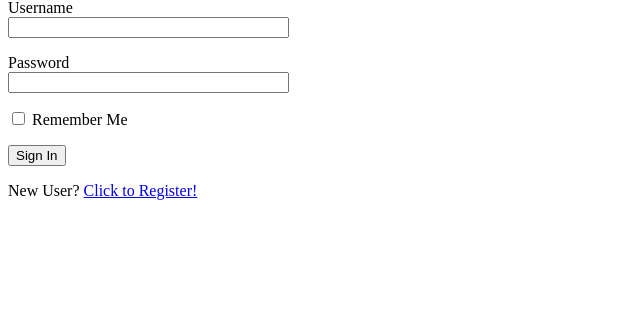
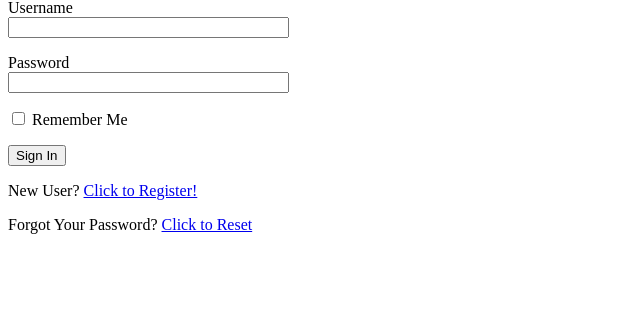
Before and after one commit to RomanKryvoshapka/microblog, a Flask app: page /login in a window 1280 px wide. Shown: the part 117-439 px from the top of the page, without its empty margins (0-640 px from the left). Run offline with Flask 2, Linux system fonts and the light colour scheme; parts of the project's set-up code (start-up, migrations or seed data) failed here and were passed over.

Commit message:
reset password template done

```diff
--- a/app/forms.py
+++ b/app/forms.py
@@ -30,6 +30,11 @@ class RegistrationForm(FlaskForm):
             raise ValidationError('Please use different email address')
 
 
+class ResetPasswordRequestForm():
+    email = StringField('Email', validators=[DataRequired(), Email()])
+    submit = SubmitField('Request Password Rest')
+
+
 class EditProfileForm(FlaskForm):
     username = StringField('Username', validators=[DataRequired()])
     about_me = TextAreaField('About me', validators=[Length(min=0, max=140)])
--- a/app/routes.py
+++ b/app/routes.py
@@ -8,6 +8,8 @@ from flask_login import current_user, login_user, logout_user, login_required
 from app.models import User, Post
 from werkzeug.urls import url_parse
 from datetime import datetime
+from app.forms import ResetPasswordRequestForm
+from app.email import send_password_reset_email
 
 
 @app.route('/', methods=['GET', 'POST'])
@@ -154,3 +156,18 @@ def unfollow(username):
     db.session.commit()
     flash('You are not following {}'.format(username))
     return redirect(url_for('user', username=username))
+
+
+@app.route('/reset_password_request', methods=['GET', 'POST'])
+def reset_password_request():
+    if current_user.is_authenticated:
+        return redirect(url_for('index'))
+    form = ResetPasswordRequestForm()
+    if form.validate_on_submit():
+        user = User.query.filter_by(email=form.email.data).first()
+        if user:
+            send_password_reset_email(user)
+        flash('Check your email for the instructions to reset your password')
+        return redirect(url_for('login'))
+    return render_template('reset_password_request.html',
+                           title='Reset Password', form=form)
--- a/app/templates/login.html
+++ b/app/templates/login.html
@@ -22,4 +22,8 @@
         <p>{{ form.submit() }}</p>
     </form>
         <p>New User? <a href="{{ url_for('register') }}">Click to Register!</a></p>
+        <p>
+            Forgot Your Password?
+            <a href="{{ url_for('reset_password_request') }}">Click to Reset</a>
+        </p>
 {% endblock %}
```
Also changed, not shown: app/email.py (added, +9 -0 lines), app/templates/reset_password_request.html (added, +16 -0 lines).
